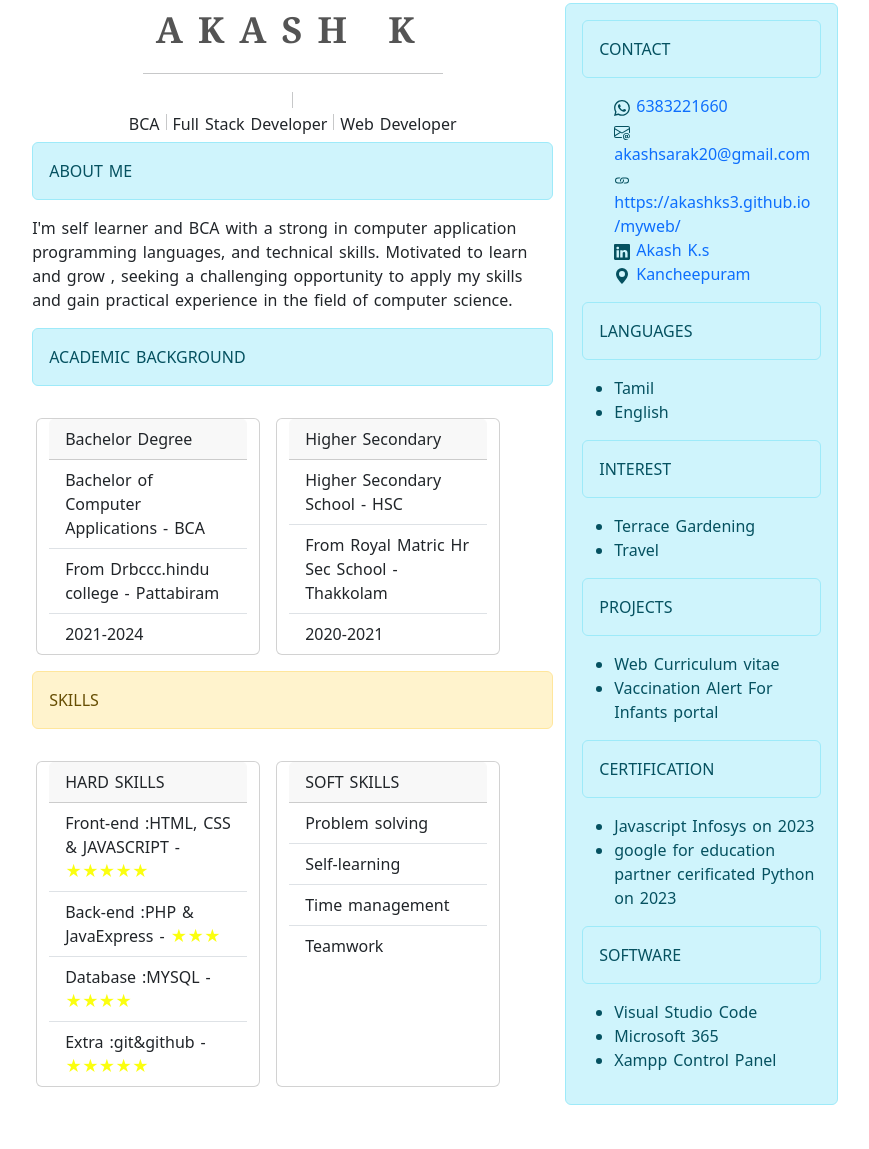
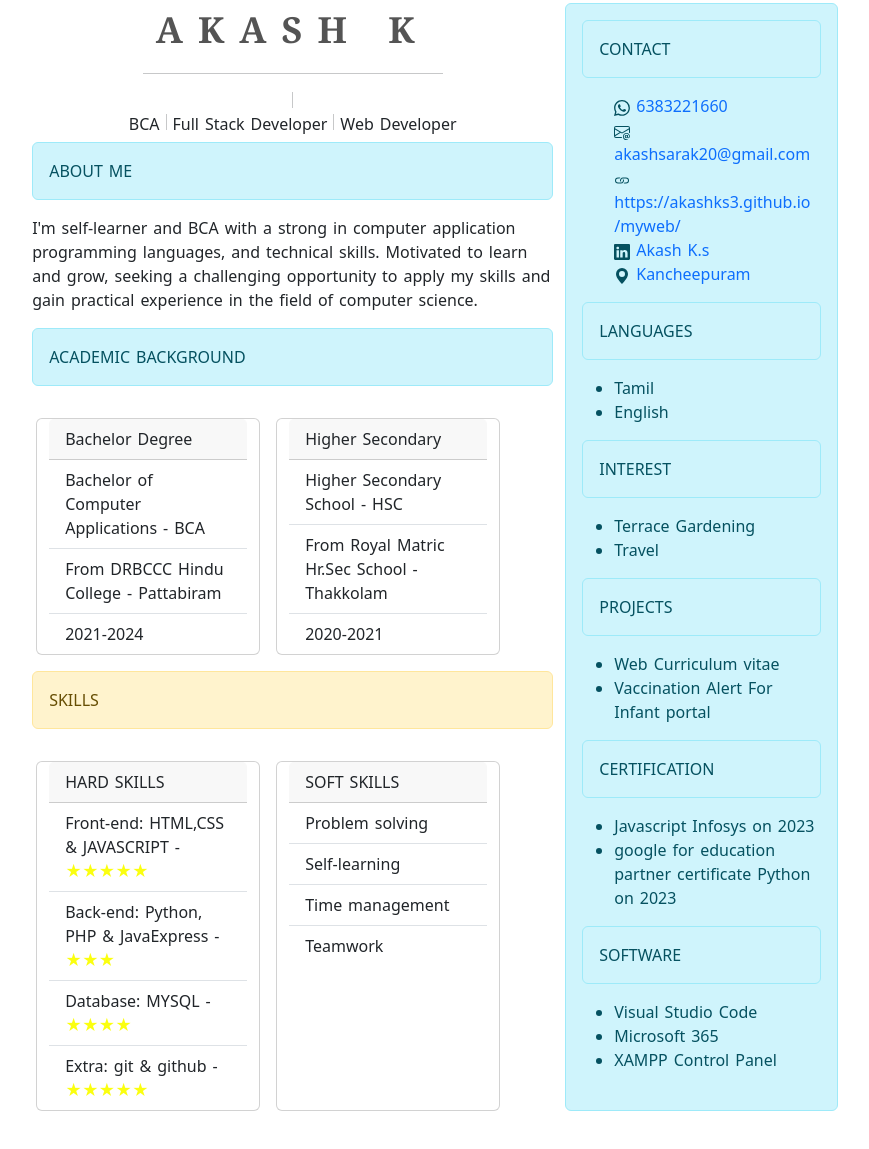
Before and after one commit to Akashks3/myweb, a plain HTML site: page save/download.html in a window 1280 px wide. Shown: the part 45-1194 px from the top of the page, without its empty margins (211-1080 px from the left). Drawn offline with nearby package versions, Linux system fonts and the light colour scheme.

Commit message:
first commit

```diff
--- a/save/download.html
+++ b/save/download.html
@@ -50,8 +50,8 @@
                     <h6> BCA <div class="vr p"></div> Full Stack Developer <div class="vr p"></div> Web Developer</h6>
                 </center>
                 <div class="title p-3 alert alert-info">ABOUT ME</div>
-                <p>I'm self learner and BCA with a strong in computer application programming languages, and technical
-                    skills. Motivated to learn and grow , seeking a challenging opportunity to apply my skills and gain
+                <p>I'm self-learner and BCA with a strong in computer application programming languages, and technical
+                    skills. Motivated to learn and grow, seeking a challenging opportunity to apply my skills and gain
                     practical
                     experience in the field of computer science.</p>
                 <div class="title p-3 alert alert-info">ACADEMIC BACKGROUND</div>
@@ -62,7 +62,7 @@
                         </div>
                         <ul class="list-group list-group-flush">
                             <li class="list-group-item">Bachelor of Computer Applications - BCA </li>
-                            <li class="list-group-item">From Drbccc.hindu college - Pattabiram</li>
+                            <li class="list-group-item">From DRBCCC Hindu College - Pattabiram</li>
                             <li class="list-group-item">2021-2024</li>
                         </ul>
                     </div>
@@ -72,7 +72,7 @@
                         </div>
                         <ul class="list-group list-group-flush">
                             <li class="list-group-item">Higher Secondary School - HSC</li>
-                            <li class="list-group-item">From Royal Matric Hr Sec School - Thakkolam</li>
+                            <li class="list-group-item">From Royal Matric Hr.Sec School - Thakkolam</li>
                             <li class="list-group-item">2020-2021</li>
                         </ul>
                     </div>
@@ -85,12 +85,12 @@
                         </div>
                         <ul class="list-group list-group-flush">
                             <li class="list-group-item">
-                                Front-end :HTML, CSS &
+                                Front-end: HTML,CSS &
                                 JAVASCRIPT - <span class="star">★★★★★</span></li>
-                            <li class="list-group-item">Back-end :PHP &
+                            <li class="list-group-item">Back-end: Python, PHP &
                                 JavaExpress - <span class="star">★★★</span></li>
-                            <li class="list-group-item">Database :MYSQL - <span class="star">★★★★</span< /li>
-                            <li class="list-group-item">Extra :git&github - <span class="star">★★★★★</span< /li>
+                            <li class="list-group-item">Database: MYSQL - <span class="star">★★★★</span< /li>
+                            <li class="list-group-item">Extra: git & github - <span class="star">★★★★★</span< /li>
 
                         </ul>
                     </div>
@@ -134,7 +134,7 @@
                             d="M6.354 5.5H4a3 3 0 0 0 0 6h3a3 3 0 0 0 2.83-4H9q-.13 0-.25.031A2 2 0 0 1 7 10.5H4a2 2 0 1 1 0-4h1.535c.218-.376.495-.714.82-1z" />
                         <path
                             d="M9 5.5a3 3 0 0 0-2.83 4h1.098A2 2 0 0 1 9 6.5h3a2 2 0 1 1 0 4h-1.535a4 4 0 0 1-.82 1H12a3 3 0 1 0 0-6z" />
-                    </svg> <a href="https://akashks3.github.io/myweb/">https://akashks3.github.io <br>/myweb/</a>
+                    </svg> <a href="https://akashks3.github.io/myweb/">https://akashks3.github.io<br>/myweb/</a>
                     <br>
                     <svg xmlns="http://www.w3.org/2000/svg" width="16" height="16" fill="currentColor"
                         class="bi bi-linkedin" viewBox="0 0 16 16">
@@ -160,18 +160,18 @@
                 <div class="title p-3 alert alert-info">PROJECTS</div>
                 <ul>
                     <li> Web Curriculum vitae </li>
-                    <li>Vaccination Alert For Infants portal</li>
+                    <li>Vaccination Alert For Infant portal</li>
                 </ul>
                 <div class="title p-3 alert alert-info">CERTIFICATION</div>
                 <ul>
                     <li>Javascript Infosys on 2023</li>
-                    <li>google for education partner cerificated Python on 2023</li>
+                    <li>google for education partner certificate Python on 2023</li>
                 </ul>
                 <div class="title p-3 alert alert-info">SOFTWARE</div>
                 <ul>
                     <li>Visual Studio Code
                     <li>Microsoft 365</li>
-                    <li>Xampp Control Panel</li>
+                    <li>XAMPP Control Panel</li>
                 </ul>
 
             </div>
```
